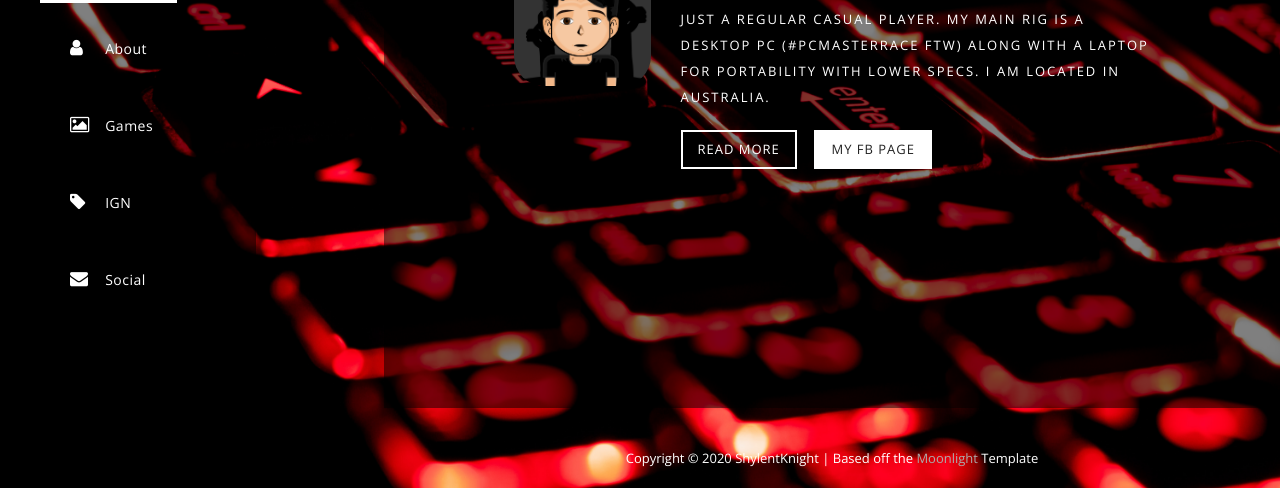
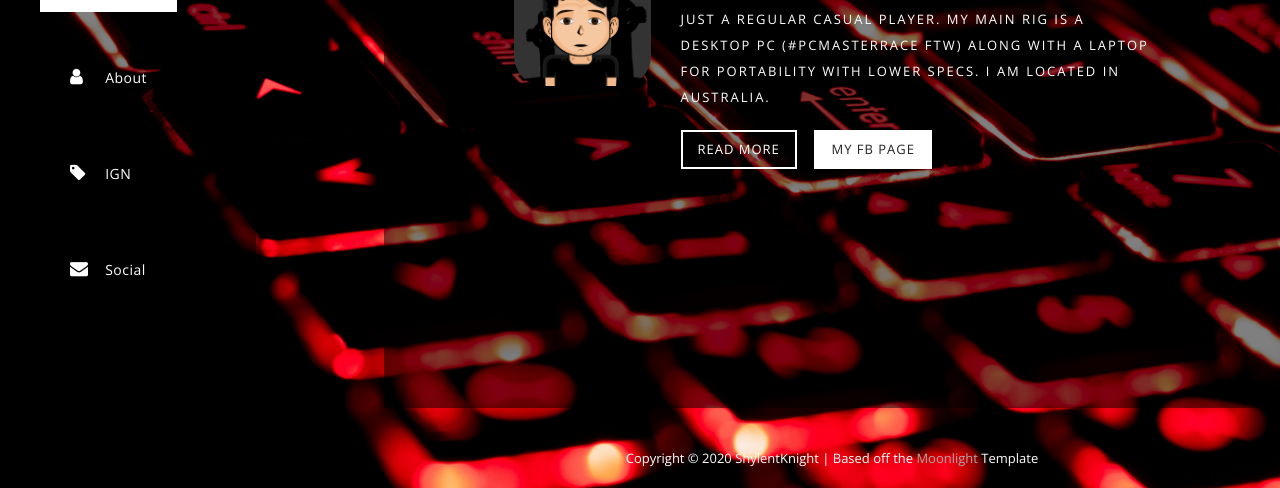
Before and after one commit to shylentknight/shylentknight.github.io, a plain HTML site: page index.html in a window 1280 px wide. Shown: the part 312-800 px from the top of the page. Drawn offline with nearby package versions, Linux system fonts and the light colour scheme.

Commit message:
Update index.html
Removed the removed page link in nav that was still showing.

```diff
--- a/index.html
+++ b/index.html
@@ -47,7 +47,7 @@ https://templatemo.com/tm-512-moonlight
           <ul>
             <li><a href="#1"><i class="fa fa-home"></i> <em>Home</em></a></li>
             <li><a href="#2"><i class="fa fa-user"></i> <em>About</em></a></li>
-            <li><a href="#3"><i class="fa fa-image"></i> <em>Games</em></a></li>
+            <!-- <li><a href="#3"><i class="fa fa-image"></i> <em>Games</em></a></li> -->
             <li><a href="#4"><i class="fa fa-tag"></i> <em>IGN</em></a></li>
             <li><a href="#5"><i class="fa fa-envelope"></i> <em>Social</em></a></li>
           </ul>
```
